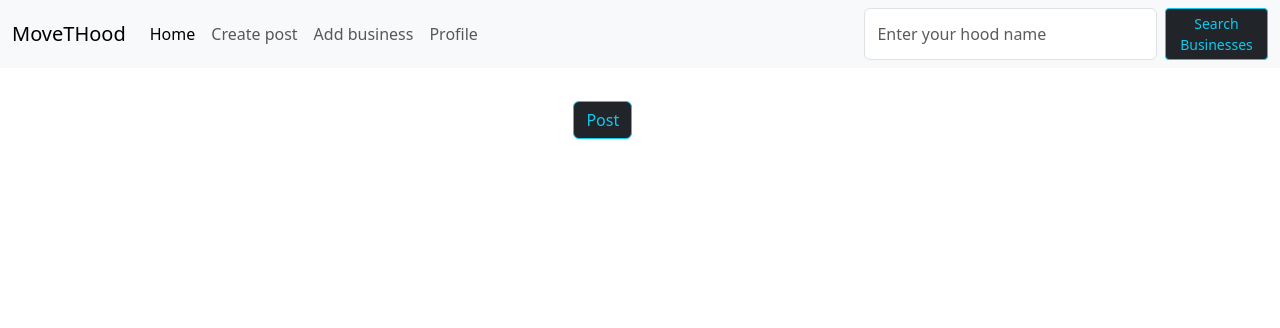
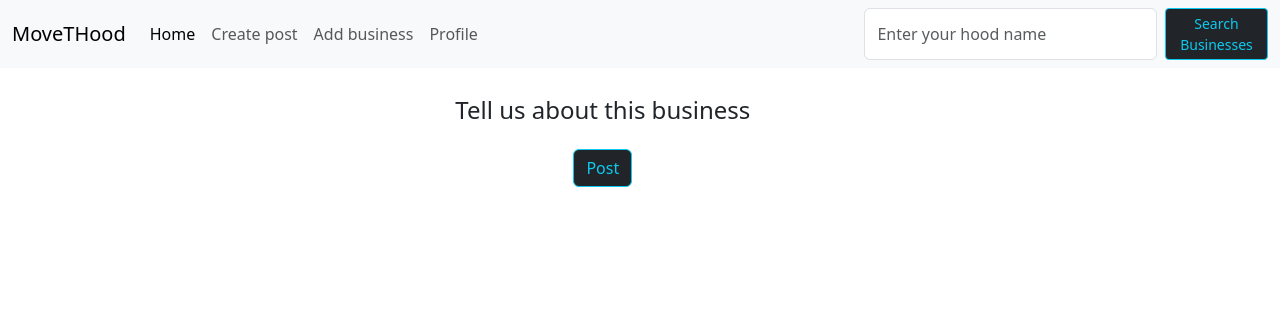
Before and after one commit to benie254/MoveTHood, a Django app: template neighborhood/templates/hood/business.html in a window 1280 px wide. Shown: the top 328 px of the page. Run offline with Django 3.2, Linux system fonts and the light colour scheme; the template is opened without the code that fills it, so the values that code supplies are empty; some libraries are stand-ins or nearby versions.

Commit message:
add a helpful title

```diff
--- a/neighborhood/templates/hood/business.html
+++ b/neighborhood/templates/hood/business.html
@@ -8,6 +8,7 @@
     <div class="col-md-4"></div>
 
     <div class="col-md-4" style="margin-left:30%;margin-top:2.5%;">
+        <h4 class="text-center" style="margin-bottom:5%">Tell us about this business</h4>
         <form method="post" action="{% url 'biz' %}" enctype="multipart/form-data" style="text-align:center;">
             {% csrf_token %}
             {{bizform|crispy}}
```
